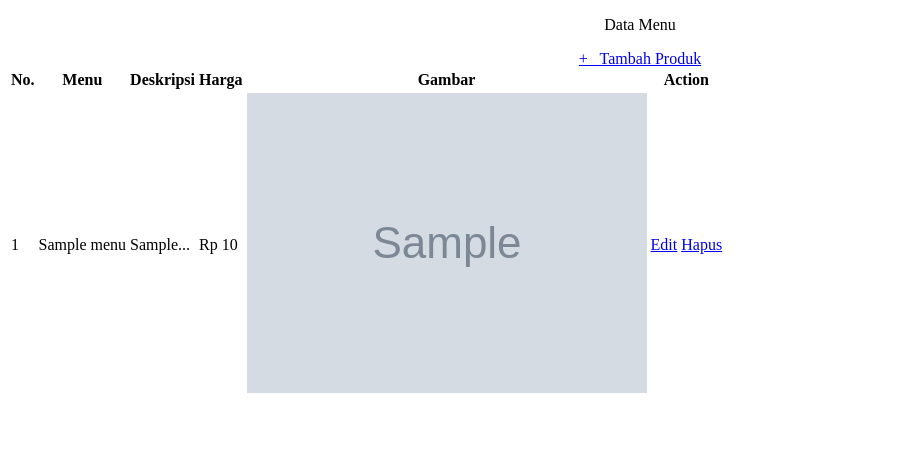
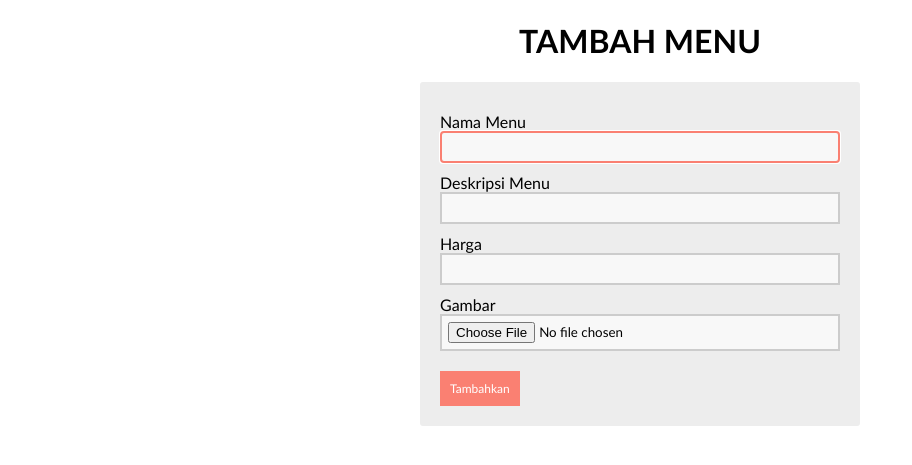
Before and after one commit to Gun-awan/Web_Restaurant, a PHP site: page /tambah_menu.php in a window 1280 px wide. Shown: the top 465 px of the page, without its empty margins (0-912 px from the left). Run offline with PHP 8.4, Linux system fonts and the light colour scheme; tables that the repository leaves empty or names only in its code hold one stand-in row (values such as "Sample post"); grey boxes marked "Sample" are stand-in pictures.

Commit message:
tambah Proses

```diff
--- a/tambah_menu.php
+++ b/tambah_menu.php
@@ -1,63 +1,74 @@
-<?php
-
-require_once "core/init.php";
-
-?>
-
 <!DOCTYPE html>
 <html lang="en">
 <head>
     <meta charset="UTF-8">
     <meta name="viewport" content="width=device-width, initial-scale=1.0">
     <title>Tambah Menu</title>
+    <style type="text/css">
+        *{
+            font-family: 'Trebuchet MS';
+        }
+        h1 {
+            text-transform: uppercase;
+            color: salmom;
+        }
+        .base {
+            width: 400px;
+            border-radius: 3px;
+            padding: 20px;
+            margin-left: auto;
+            margin-right: auto;
+            background-color: #ededed;
+        }
+        label {
+            margin-top: 10px;
+            float: left;
+            text-align: left;
+            width: 100%;
+        }
+        input {
+            padding: 6px;
+            width: 100%;
+            box-sizing: border-box;
+            background-color: #f8f8f8;
+            border: 2px solid #ccc;
+            outline-color: salmon;
+        }
+        button {
+            background-color: salmon;
+            color: #fff;
+            padding: 10px;
+            font-size: 12px;
+            border: 0;
+            margin-top: 20px;
+        }
+    </style>
 </head>
 <body>
-
-    <center><p>Data Menu</p></center>
-    <center><a href="tambah.php">+ &nbsp; Tambah Produk </a></center>
-    <table>
-        <thead>
-            <tr>
-                <th>No.</th>
-                <th>Menu</th>
-                <th>Deskripsi</th>
-                <th>Harga</th>
-                <th>Gambar</th>
-                <th>Action</th>
-            </tr>
-        </thead>
-        <tbody>
-            <?php
-
-                $query= "SELECT * FROM menu ORDER BY id ASC";
-                $result= mysqli_query($link,$query);
-
-                if (!$result){
-                    die("Query Error: ".mysqli_errno($link)." - ".mysqli_error($link));
-                }
-                $no = 1;
-
-                while ($row = mysqli_fetch_assoc($result)) {
-            ?>
-            <tr>
-                <td><?php echo $no; ?></td>
-                <td><?php echo $row['nama_menu']; ?></td>
-                <td><?php echo substr($row['deskripsi'], 0, 20);?>...</td>
-                <td>Rp <?php echo number_format($row['harga'], 0,',','.'); ?></td>
-                <td><img src="gambar/<?php echo $row['gambar_menu']; ?>"></td>
-                <td>
-                    <a href="edit_produk.php?id=<?php echo $row['id']; ?>">Edit</a>
-                    <a href="proses_hapus.php?id=<?php echo $row['id']; ?>" onclick="return confirm('Anda yakin ingin menghapus data ini?')">Hapus</a>
-                </td>
-            </tr>
-            <?php
-                $no++;
-
-            }
-
-            ?>
-        </tbody>
-    </table>
+    <center><h1>Tambah Menu</h1></center>
+    <form method="POST" action="proses_tambah.php" enctype="multipart/form-data">
+    <section class="base">
+        <div>
+            <label>Nama Menu</label>
+            <input type="text" name="nama_menu" autofocus required />
+        </div>
+        <div>
+            <label>Deskripsi Menu</label>
+            <input type="text" name="deskripsi"/>
+        </div>
+        <div>
+            <label>Harga</label>
+            <input type="text" name="harga" required />
+        </div>
+        <div>
+            <label>Gambar</label>
+            <input type="file" name="gambar_menu" required />
+        </div>
+        <div>
+            <button type="submit">Tambahkan</button>
+        </div>
+    </section>
+    </form>
 
 </body>
 </html>
```
Also changed, not shown: crud_menu.php (added, +100 -0 lines), proses_tambah.php (added, +46 -0 lines).
